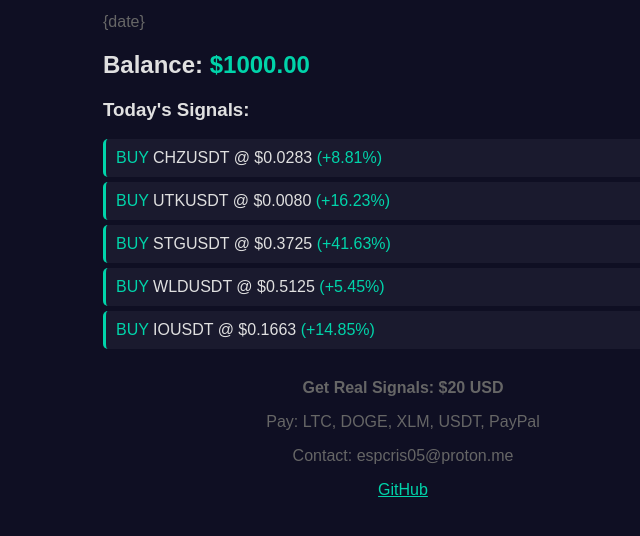
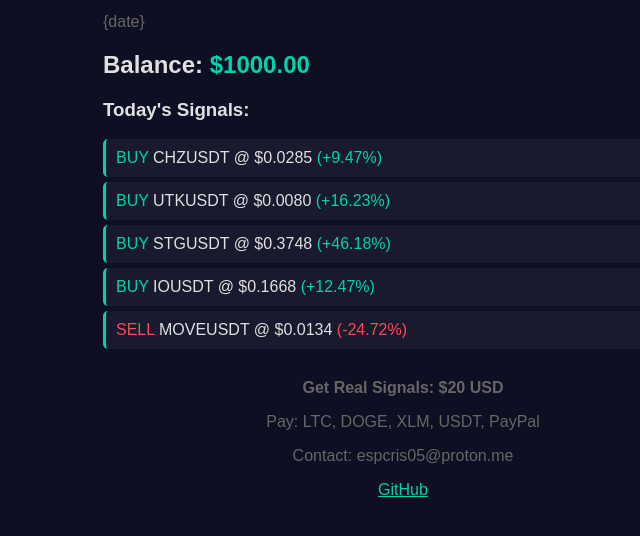
Before and after one commit to espcris05-commits/zero-trading-bot, a plain HTML site: page index.html in a window 1280 px wide. Shown: the part 172-708 px from the top of the page, without its empty margins (237-877 px from the left). Drawn offline with Linux system fonts and the light colour scheme.

Commit message:
auto-update 20:00 09-jun

```diff
--- a/index.html
+++ b/index.html
@@ -14,7 +14,7 @@ h1{color:#00d4aa}
 <p style="color:#666">{date}</p>
 <h2>Balance: <span style="color:#00d4aa">$1000.00</span></h2>
 <h3>Today's Signals:</h3>
-<div class="signal"><span class="buy">BUY</span> CHZUSDT @ $0.0283 <span class="buy">(+8.81%)</span></div><div class="signal"><span class="buy">BUY</span> UTKUSDT @ $0.0080 <span class="buy">(+16.23%)</span></div><div class="signal"><span class="buy">BUY</span> STGUSDT @ $0.3725 <span class="buy">(+41.63%)</span></div><div class="signal"><span class="buy">BUY</span> WLDUSDT @ $0.5125 <span class="buy">(+5.45%)</span></div><div class="signal"><span class="buy">BUY</span> IOUSDT @ $0.1663 <span class="buy">(+14.85%)</span></div>
+<div class="signal"><span class="buy">BUY</span> CHZUSDT @ $0.0285 <span class="buy">(+9.47%)</span></div><div class="signal"><span class="buy">BUY</span> UTKUSDT @ $0.0080 <span class="buy">(+16.23%)</span></div><div class="signal"><span class="buy">BUY</span> STGUSDT @ $0.3748 <span class="buy">(+46.18%)</span></div><div class="signal"><span class="buy">BUY</span> IOUSDT @ $0.1668 <span class="buy">(+12.47%)</span></div><div class="signal"><span class="sell">SELL</span> MOVEUSDT @ $0.0134 <span class="sell">(-24.72%)</span></div>
 <div class="footer">
 <p><strong>Get Real Signals: $20 USD</strong></p>
 <p>Pay: LTC, DOGE, XLM, USDT, PayPal</p>
```
Also changed, not shown: 1 other file.
